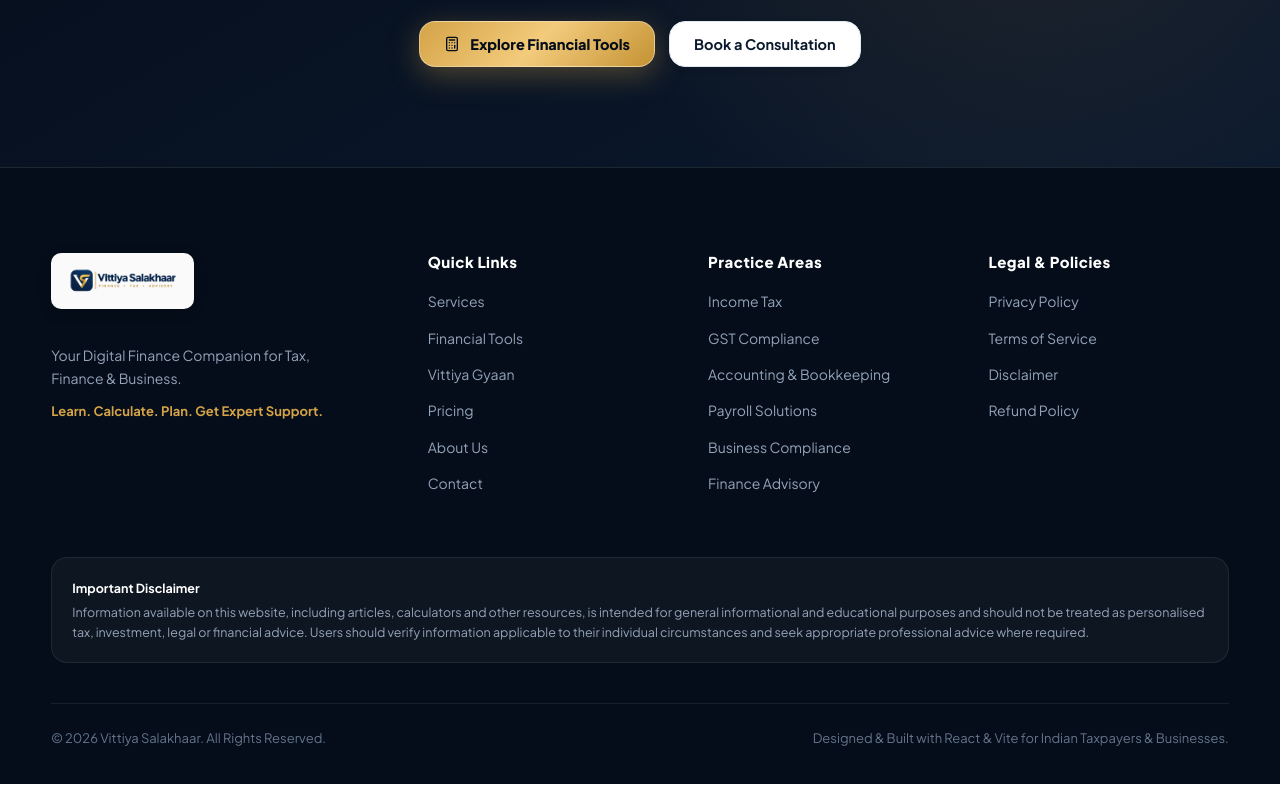
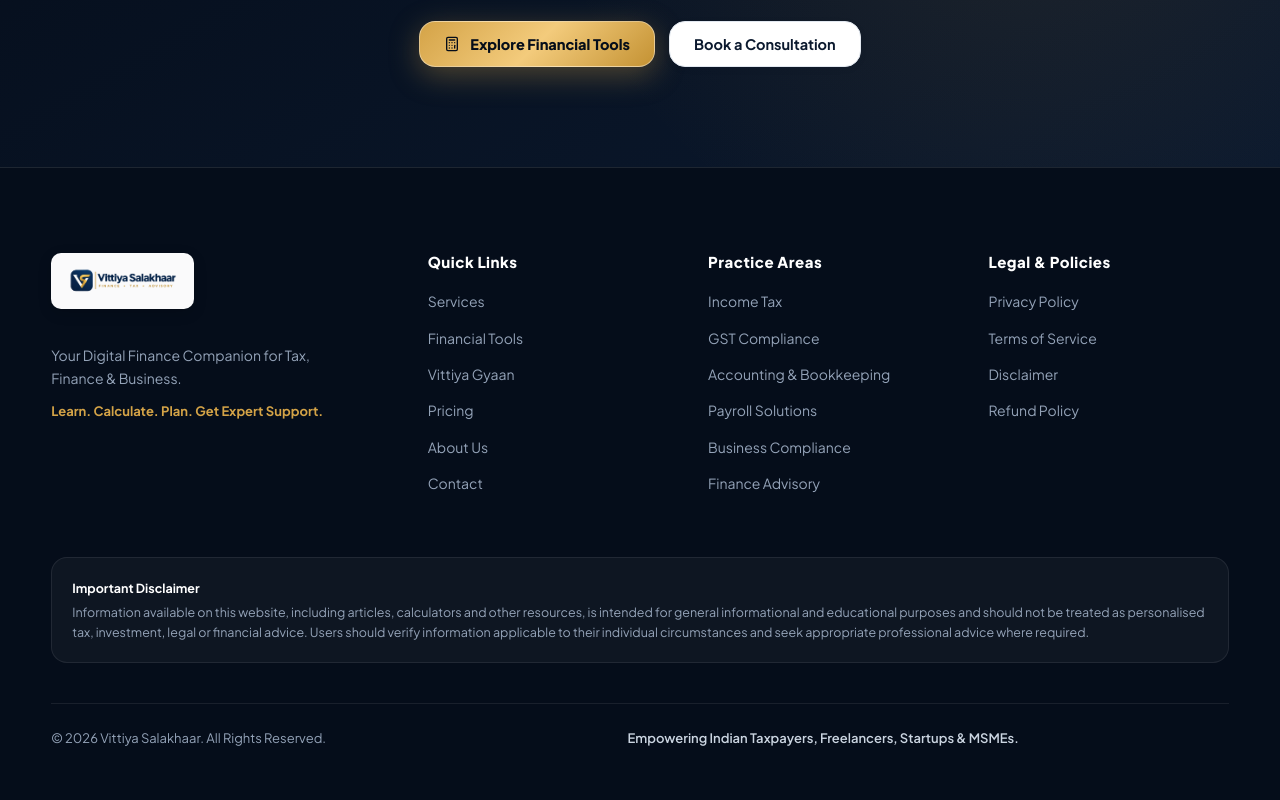
Before and after one commit to sahilyadav-01/Vittiya-Salakhaar, a React (Vite) app: page / in a window 1280 px wide. Shown: the part 6473-7273 px from the top of the page. Built offline with nearby package versions, Linux system fonts and the light colour scheme.

Commit message:
feat: add Footer component and global design system styles in index.css

```diff
--- a/src/components/Footer.jsx
+++ b/src/components/Footer.jsx
@@ -74,7 +74,7 @@ export default function Footer({ setActivePage, openConsultation }) {
         {/* Bottom Bar */}
         <div className="footer-bottom">
           <span>© 2026 Vittiya Salakhaar. All Rights Reserved.</span>
-          <span>Designed & Built with React & Vite for Indian Taxpayers & Businesses.</span>
+          <span className="footer-tagline-text">Empowering Indian Taxpayers, Freelancers, Startups & MSMEs.</span>
         </div>
       </div>
     </footer>
--- a/src/index.css
+++ b/src/index.css
@@ -1569,8 +1569,17 @@ footer.site-footer {
   align-items: center;
   border-top: 1px solid rgba(255, 255, 255, 0.08);
   padding-top: 24px;
+  padding-bottom: 16px;
+  padding-right: 210px; /* Ensures clear space for floating consultation button */
   font-size: 13px;
-  color: #64748b;
+  color: #94a3b8;
+  gap: 20px;
+  flex-wrap: wrap;
+}
+
+.footer-tagline-text {
+  color: #cbd5e1;
+  font-weight: 600;
 }
 
 /* Notice Alerts */
@@ -1635,6 +1644,8 @@ footer.site-footer {
     flex-direction: column;
     gap: 12px;
     text-align: center;
+    padding-right: 0;
+    padding-bottom: 75px;
   }
   .floating-widget-btn {
     bottom: 18px;
```
